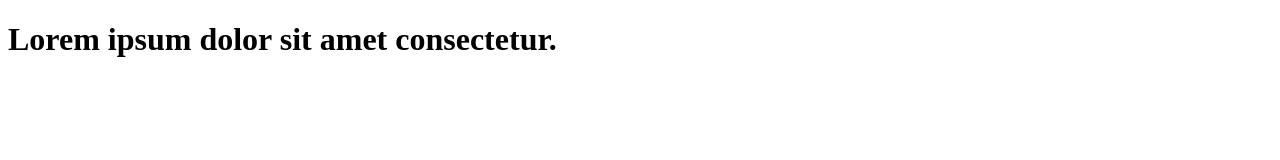
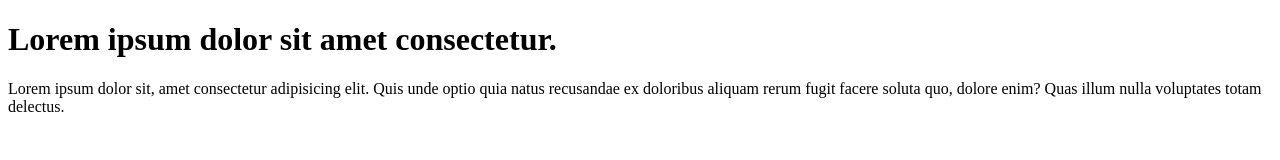
Before and after one commit to Luke-star-web/learn-git, a plain HTML site: page index.html in a window 1280 px wide. Drawn offline with Linux system fonts and the light colour scheme.

Commit message:
Add-Paragraph in body secton of code.

```diff
--- a/index.html
+++ b/index.html
@@ -7,5 +7,6 @@
 </head>
 <body>
     <h1>Lorem ipsum dolor sit amet consectetur.</h1>
+    <p>Lorem ipsum dolor sit, amet consectetur adipisicing elit. Quis unde optio quia natus recusandae ex doloribus aliquam rerum fugit facere soluta quo, dolore enim? Quas illum nulla voluptates totam delectus.</p>
 </body>
 </html>
```
